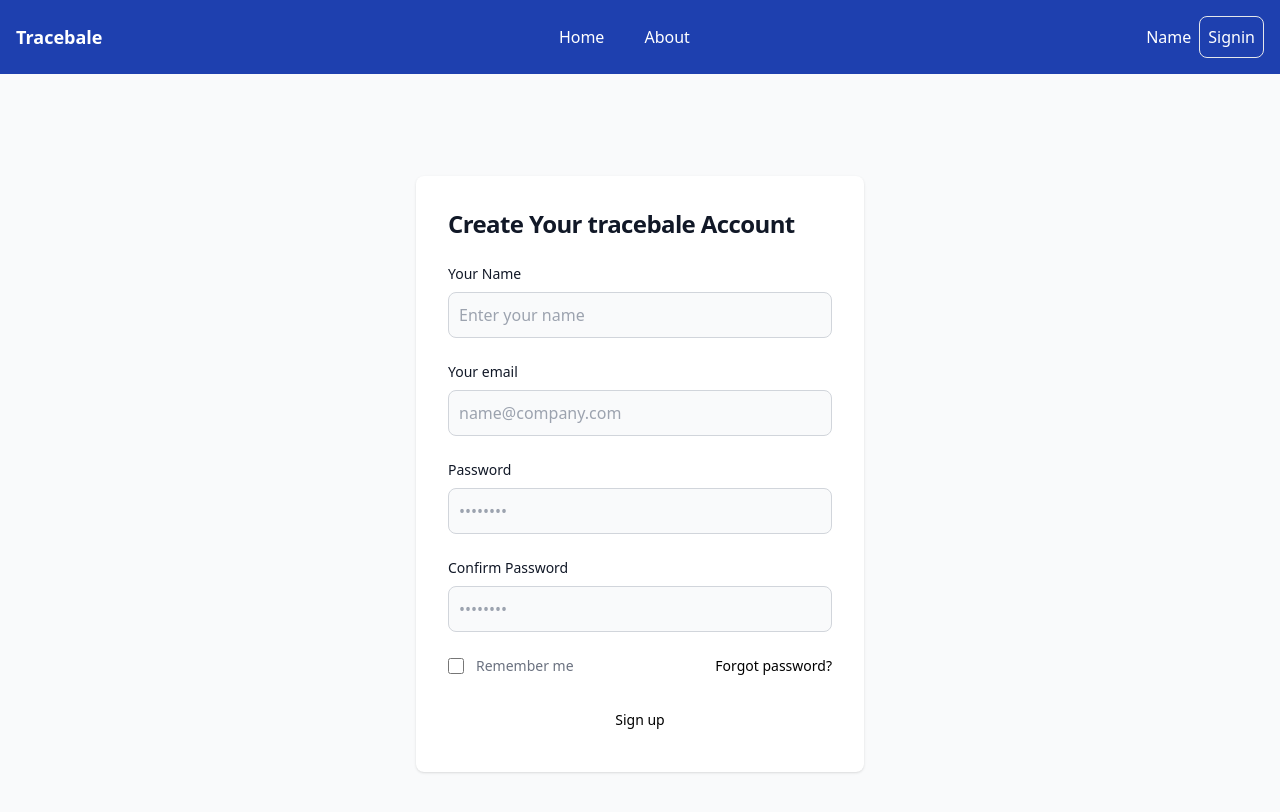
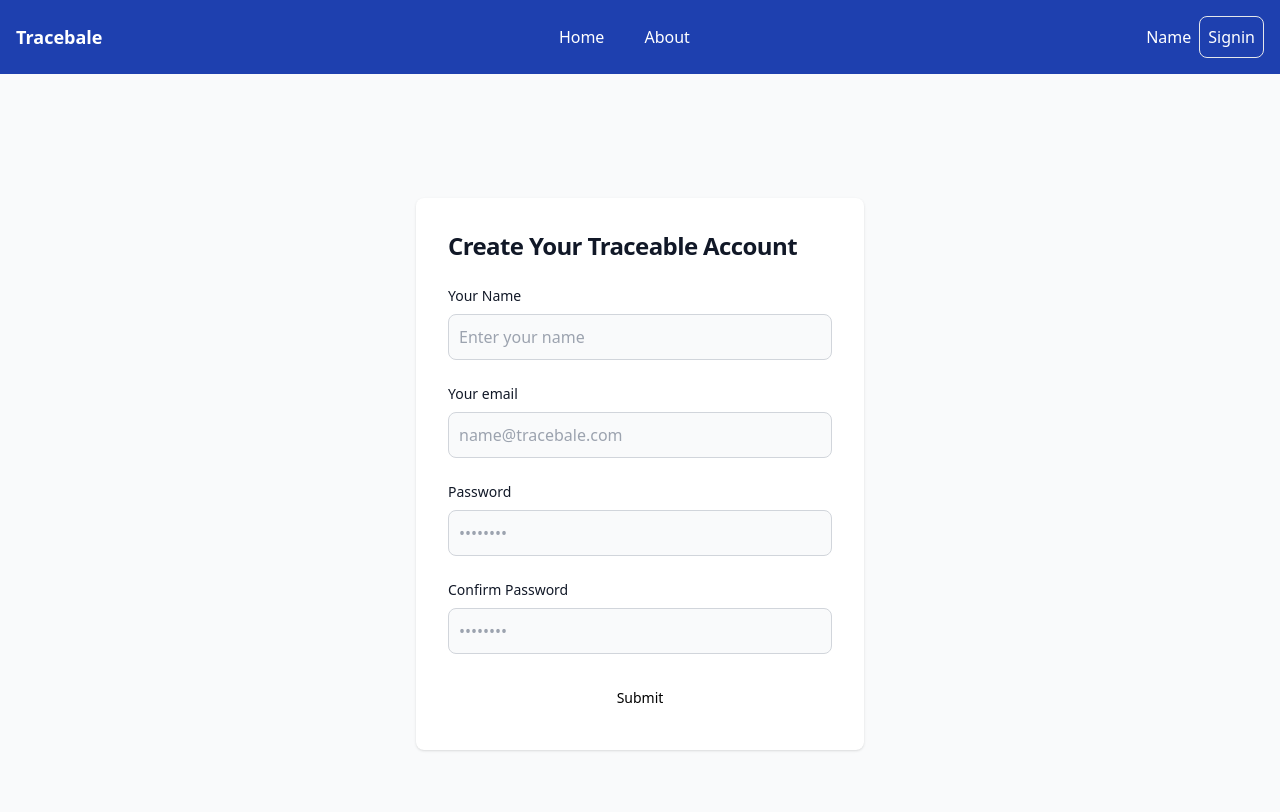
Before and after one commit to anksthakur/new-tracebale, a Next.js app: page /auth/signup in a window 1280 px wide. Shown: the top 812 px of the page. Built offline with nearby package versions, Linux system fonts and the light colour scheme.

Commit message:
signup form

```diff
--- a/src/app/auth/signin/page.tsx
+++ b/src/app/auth/signin/page.tsx
@@ -1,14 +1,15 @@
-import AuthForm from '@/app/components/AuthForm'
-import React from 'react'
+"use client"
+import AuthForm from '@/app/components/AuthForm';
+import React from 'react';
 
-const page = () => {
+const Page = () => {
+
+
     return (
-        <>
         <div>
-            <AuthForm type={"signin"}/>
+            <AuthForm type={"signin"} />
         </div>
-        </>
-    )
-}
+    );
+};
 
-export default page
+export default Page;
--- a/src/app/auth/signup/page.tsx
+++ b/src/app/auth/signup/page.tsx
@@ -1,14 +1,15 @@
-import AuthForm from '@/app/components/AuthForm'
-import React from 'react'
+"use client"
+import AuthForm from '@/app/components/AuthForm';
+import React from 'react';
 
-const page = () => {
+const Page = () => {
+
+
   return (
-    <>
-<div>
-  <AuthForm  type={"signup"}/>
-</div>
-    </>
-  )
+    <div>
+      <AuthForm type={"signup"} />
+    </div>
+  );
 }
 
-export default page
+export default Page;
--- a/src/app/components/AuthForm.tsx
+++ b/src/app/components/AuthForm.tsx
@@ -1,36 +1,59 @@
-"use client"
-import Link from 'next/link'
-import React from 'react'
+"use client";
+import Link from 'next/link';
+import React, { useState } from 'react';
 
-const AuthForm = ({type}:any) => {
+const AuthForm = ({ type }: any) => {
+    const [formData, setFormData] = useState({
+        name: '',
+        email: '',
+        password: '',
+        confirmPassword: '',
+    });
+
+    const handleFormdata = (e: any) => {
+        const { name, value } = e.target
+        setFormData((pre: any) => ({
+            ...pre,
+            [name]: value
+        }))
+    }
+    const handleSubmit = (e: any) => {
+        e.preventDefault()
+        console.log(formData)
+        localStorage.setItem("signup-data", JSON.stringify(formData))
+    }
+
 
     return (
-    <>
-    <div>
         <section className="bg-gray-50 dark:bg-gray-900">
             <div className="flex flex-col items-center justify-center px-6 py-8 mx-auto md:h-screen lg:py-0">
                 <div className="w-full bg-white rounded-lg shadow dark:border md:mt-0 sm:max-w-md xl:p-0 dark:bg-gray-800 dark:border-gray-700">
                     <div className="p-6 space-y-4 md:space-y-6 sm:p-8">
                         <h1 className="text-xl font-bold leading-tight tracking-tight text-gray-900 md:text-2xl dark:text-white">
-                                    {type === "signin" ? "Singin your account" :"Create Your tracebale Account"}
+                            {type === "signin" ? "Sign in to your account" : "Create Your Traceable Account"}
                         </h1>
-                                <form className="space-y-4 md:space-y-6" action="#">
-                                {type === "signin"? "":(<div>
+                        <form className="space-y-4 md:space-y-6" onSubmit={handleSubmit} >
+                            {type === "signin" ? "" : (
+                                <div>
                                     <label htmlFor="name" className="block mb-2 text-sm font-medium text-gray-900 dark:text-white">Your Name</label>
-                                        <input type="name" name="name" id="name" className="bg-gray-50 border border-gray-300 text-gray-900 rounded-lg focus:ring-primary-600 focus:border-primary-600 block w-full p-2.5 dark:bg-gray-700 dark:border-gray-600 dark:placeholder-gray-400 dark:text-white dark:focus:ring-blue-500 dark:focus:border-blue-500" placeholder="Enter your name" />
-                                    </div>)}
+                                    <input type="text" name="name" id="name" value={formData.name} className="bg-gray-50 border border-gray-300 text-gray-900 rounded-lg focus:ring-primary-600 focus:border-primary-600 block w-full p-2.5 dark:bg-gray-700 dark:border-gray-600 dark:placeholder-gray-400 dark:text-white dark:focus:ring-blue-500 dark:focus:border-blue-500" placeholder="Enter your name" onChange={handleFormdata} />
+                                </div>
+                            )}
                             <div>
                                 <label htmlFor="email" className="block mb-2 text-sm font-medium text-gray-900 dark:text-white">Your email</label>
-                                        <input type="email" name="email" id="email" className="bg-gray-50 border border-gray-300 text-gray-900 rounded-lg focus:ring-primary-600 focus:border-primary-600 block w-full p-2.5 dark:bg-gray-700 dark:border-gray-600 dark:placeholder-gray-400 dark:text-white dark:focus:ring-blue-500 dark:focus:border-blue-500" placeholder="name@company.com" />
+                                <input type="email" name="email" id="email" value={formData.email} className="bg-gray-50 border border-gray-300 text-gray-900 rounded-lg focus:ring-primary-600 focus:border-primary-600 block w-full p-2.5 dark:bg-gray-700 dark:border-gray-600 dark:placeholder-gray-400 dark:text-white dark:focus:ring-blue-500 dark:focus:border-blue-500" placeholder="name@tracebale.com" onChange={handleFormdata} />
                             </div>
                             <div>
                                 <label htmlFor="password" className="block mb-2 text-sm font-medium text-gray-900 dark:text-white">Password</label>
-                                        <input type="password" name="password" id="password" placeholder="••••••••" className="bg-gray-50 border border-gray-300 text-gray-900 rounded-lg focus:ring-primary-600 focus:border-primary-600 block w-full p-2.5 dark:bg-gray-700 dark:border-gray-600 dark:placeholder-gray-400 dark:text-white dark:focus:ring-blue-500 dark:focus:border-blue-500" />
+                                <input type="password" name="password" id="password" value={formData.password} placeholder="••••••••" className="bg-gray-50 border border-gray-300 text-gray-900 rounded-lg focus:ring-primary-600 focus:border-primary-600 block w-full p-2.5 dark:bg-gray-700 dark:border-gray-600 dark:placeholder-gray-400 dark:text-white dark:focus:ring-blue-500 dark:focus:border-blue-500" onChange={handleFormdata} />
                             </div>
-                                   {type === "signin"? "":( <div>
-                                        <label htmlFor="confirm password" className="block mb-2 text-sm font-medium text-gray-900 dark:text-white">Confirm Password</label>
-                                        <input type="confirm-password" name="confirm-password" id="confirm-password" placeholder="••••••••" className="bg-gray-50 border border-gray-300 text-gray-900 rounded-lg focus:ring-primary-600 focus:border-primary-600 block w-full p-2.5 dark:bg-gray-700 dark:border-gray-600 dark:placeholder-gray-400 dark:text-white dark:focus:ring-blue-500 dark:focus:border-blue-500" />
-                                    </div>)}
+                            {type === "signin" ? "" : (
+                                <div>
+                                    <label htmlFor="confirm-password" className="block mb-2 text-sm font-medium text-gray-900 dark:text-white">Confirm Password </label>
+                                    <input type="password" name="confirmPassword" id="confirm-password" value={formData.confirmPassword} placeholder="••••••••" className="bg-gray-50 border border-gray-300 text-gray-900 rounded-lg focus:ring-primary-600 focus:border-primary-600 block w-full p-2.5 dark:bg-gray-700 dark:border-gray-600 dark:placeholder-gray-400 dark:text-white dark:focus:ring-blue-500 dark:focus:border-blue-500" onChange={handleFormdata} />
+                                </div>
+                            )}
+                            {type === "signin" ? (
                                 <div className="flex items-center justify-between">
                                     <div className="flex items-start">
                                         <div className="flex items-center h-5">
@@ -42,16 +65,15 @@ const AuthForm = ({type}:any) => {
                                     </div>
                                     <a href="#" className="text-sm font-medium text-primary-600 hover:underline dark:text-primary-500">Forgot password?</a>
                                 </div>
-                                    <button type="submit" className="w-full text-black bg-primary-600 hover:bg-blue-500 focus:ring-4 focus:outline-none focus:ring-primary-300 font-medium rounded-lg text-sm px-5 py-2.5 text-center dark:bg-primary-600 dark:hover:bg-primary-700 dark:focus:ring-primary-800">{type === "signin"?"Sign in":"Sign up"}</button>
-                                   {type === "signin"?<h1>Create your tracebale account-<span className='text-blue-500'><Link href="/auth/signup">Signup</Link></span></h1>:""}
+                            ) : ""}
+                            {type === "signin" ? (<button type="submit" className="w-full text-black bg-primary-600 hover:bg-blue-500 focus:ring-4 focus:outline-none focus:ring-primary-300 font-medium rounded-lg text-sm px-5 py-2.5 text-center dark:bg-primary-600 dark:hover:bg-primary-700 dark:focus:ring-primary-800">Sign in</button>) : (<button type="submit" className="w-full text-black bg-primary-600 hover:bg-blue-500 focus:ring-4 focus:outline-none focus:ring-primary-300 font-medium rounded-lg text-sm px-5 py-2.5 text-center dark:bg-primary-600 dark:hover:bg-primary-700 dark:focus:ring-primary-800">Submit</button>)}
+                            {type === "signin" ? <h1>Create your traceable account - <span className='text-blue-500'><Link href="/auth/signup">Signup</Link></span></h1> : ""}
                         </form>
                     </div>
                 </div>
             </div>
         </section>
-    </div>
-    </>
-  )
-}
+    );
+};
 
-export default AuthForm
+export default AuthForm;
```
Lines whose indentation alone changed are shown as unchanged.
